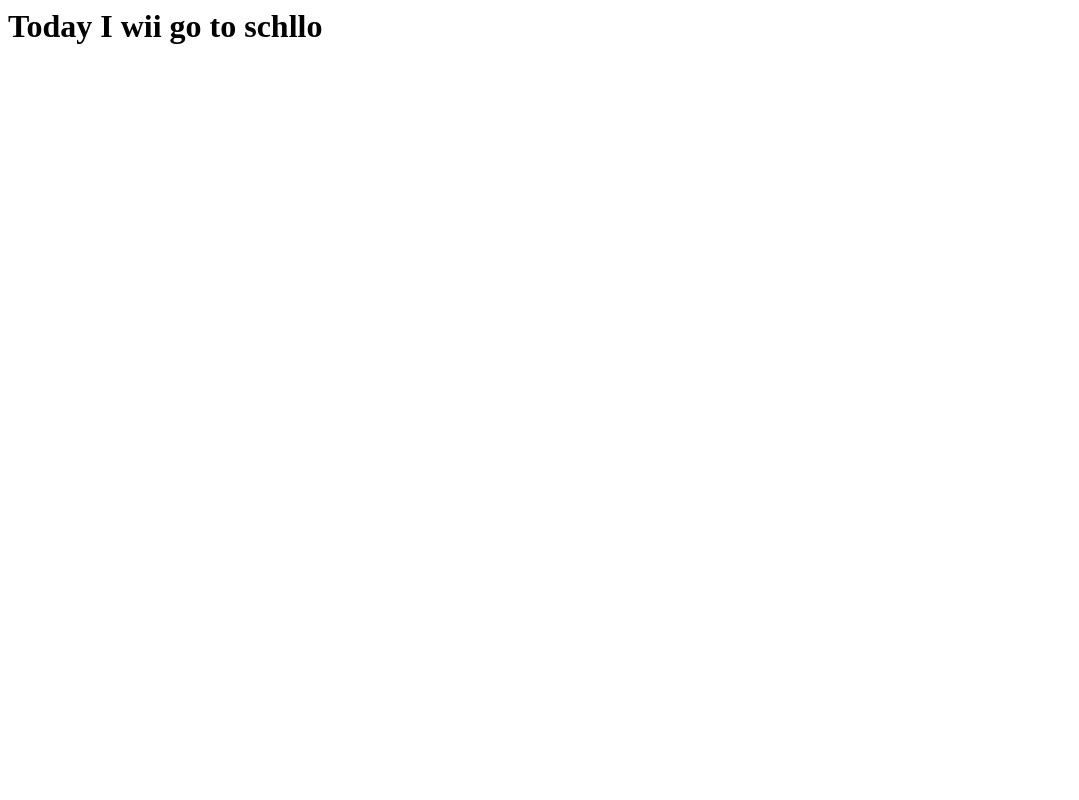
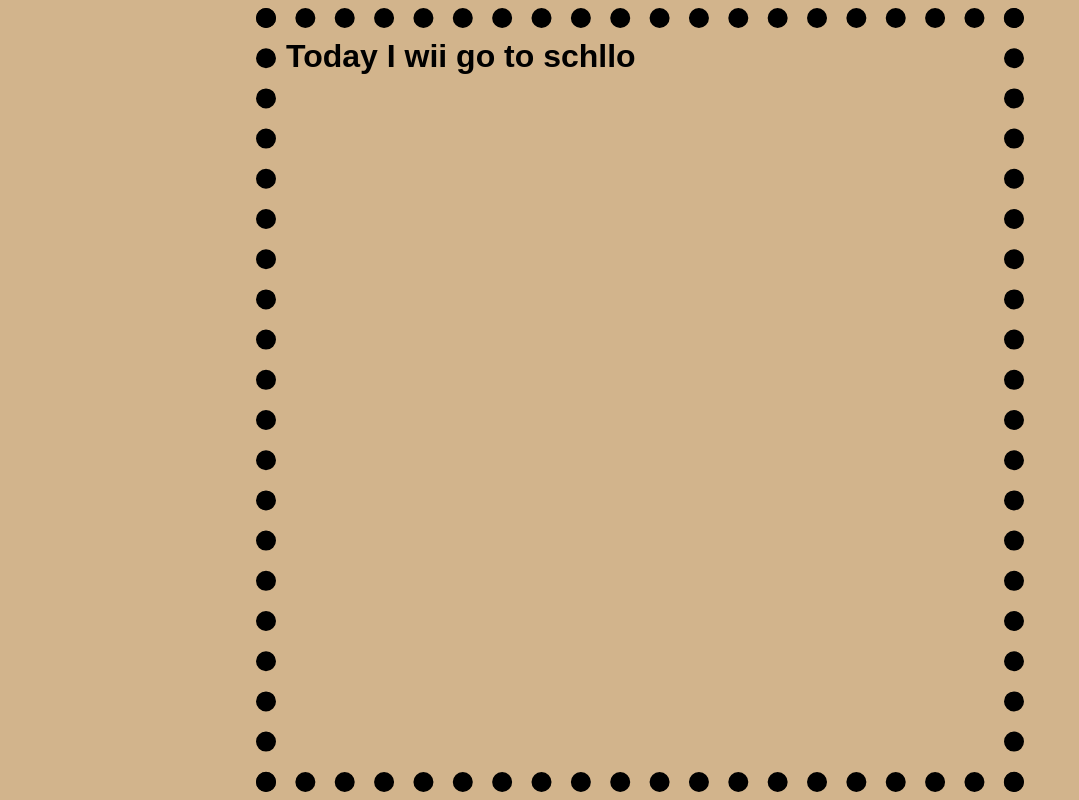
Before and after one commit to Quitzyy/-, a plain HTML site: page SEVEN.html in a window 1280 px wide. Shown: the whole page, without its empty margins (0-1079 px from the left). Drawn offline with Linux system fonts and the light colour scheme.

Commit message:
Add files via upload

```diff
--- a/SEVEN.html
+++ b/SEVEN.html
@@ -1,6 +1,16 @@
 <html>
 <head>
     <title>Seven</title>
+    <style type="text/css">
+        body {
+              background-color:  #d2b48c;
+              margin-left: 20%;
+              margin-right: 20%;
+              border: 20px dotted black;
+              padding: 10px 10px 10px 10px;
+              font-family: sans-serif;
+        }
+ </style>
 </head>
 <body>
     <h1>Today I wii go to schllo</h1>
```
